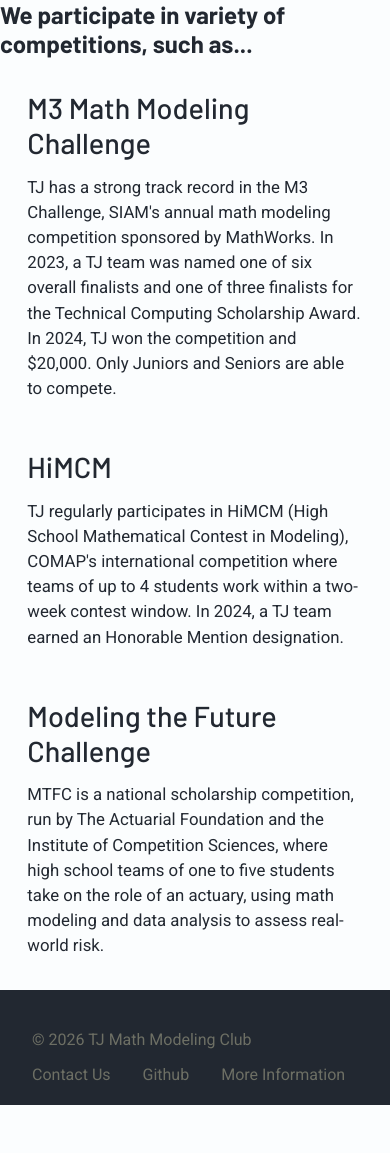
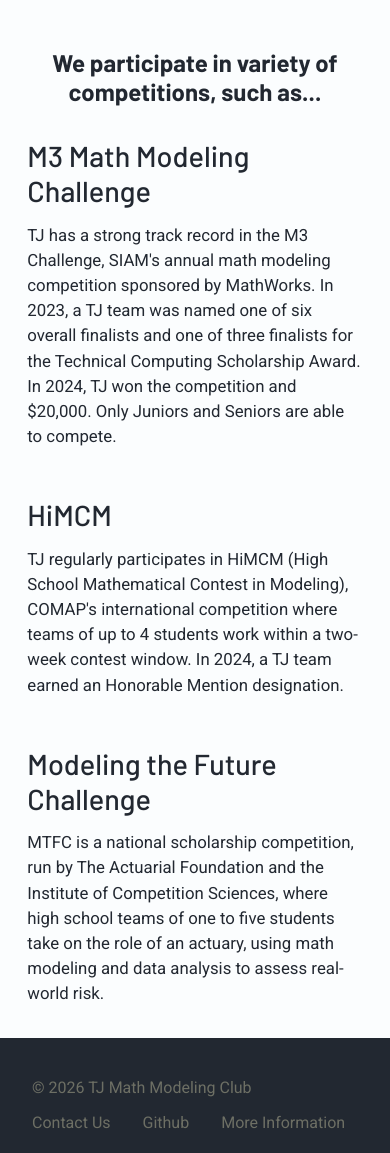
Before and after one commit to tjmmc/tjmmc, a Jekyll site: the page built from pages/competition.html, in a window 390 px wide. Shown: the part 369-1522 px from the top of the page. Built offline with Jekyll 4.4.1, drawn with Linux system fonts in a browser that asks for light colours; some web fonts are replaced; before the commit the page ends 1474 px from its top, so only the background shows below that.

Commit message:
added header css - Neil

```diff
--- a/static/css/styles.css
+++ b/static/css/styles.css
@@ -602,4 +602,8 @@
         width: 100%;
         justify-content: flex-start;
     }
+    .Blurbs-heading {
+    text-align: center;
+    margin: 3rem 0 2rem;
+    }
 }
```
